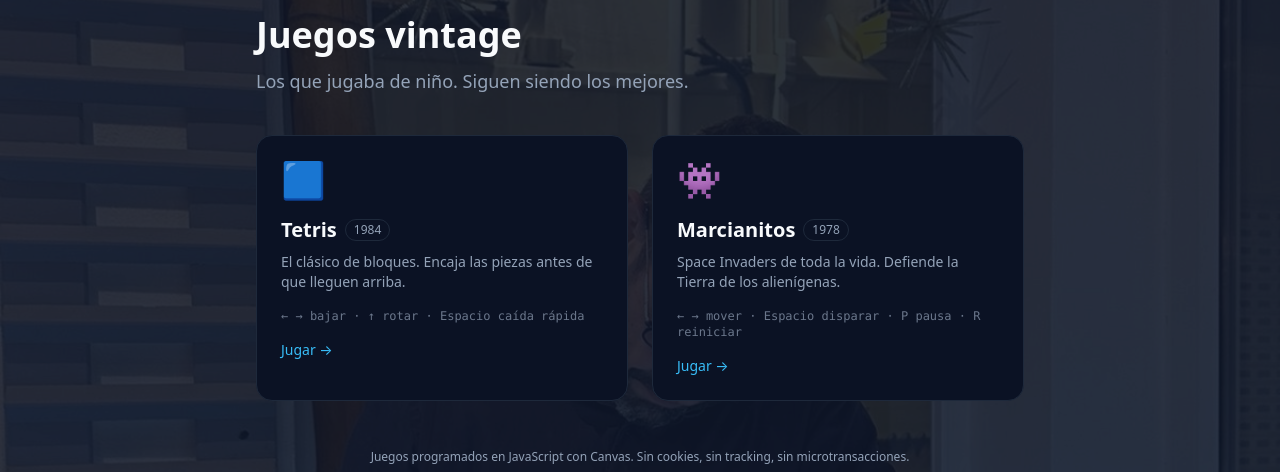
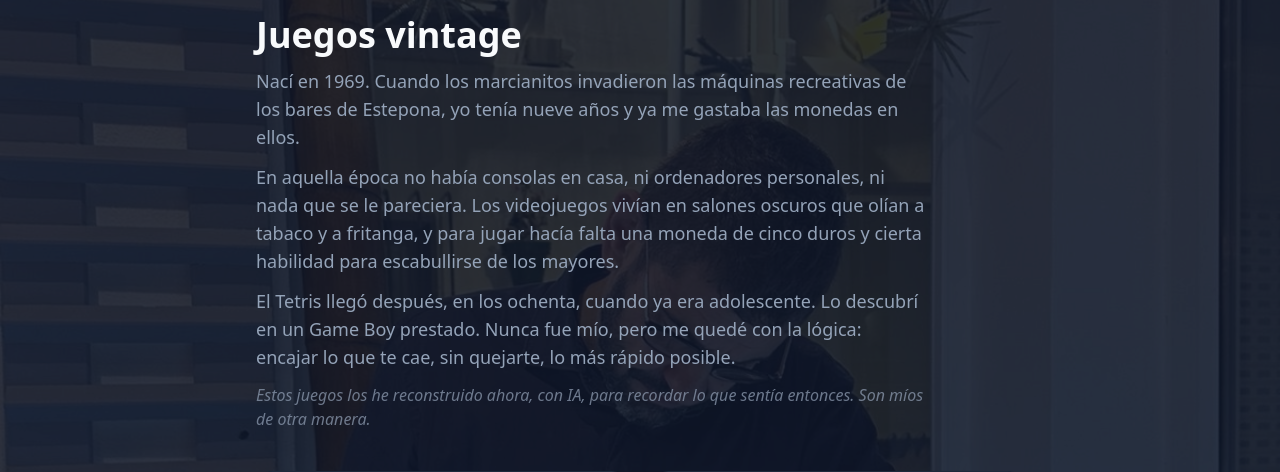
Before and after one commit to elcorreveidile/javier-soy-v2, a Next.js app: page /juegos in a window 1280 px wide. Shown: the part 150-622 px from the top of the page. Built offline with nearby package versions, Linux system fonts and the light colour scheme; no server answers.

Commit message:
feat: historia personal en página de juegos vintage

```diff
--- a/src/app/juegos/page.tsx
+++ b/src/app/juegos/page.tsx
@@ -27,9 +27,20 @@ export default function JuegosPage() {
         <div className="mb-10">
           <p className="text-accent text-sm font-medium mb-3 uppercase tracking-wider">Archivo · Nostalgia</p>
           <h1 className="text-4xl font-bold mb-3">Juegos vintage</h1>
-          <p className="text-muted text-lg">
-            Los que jugaba de niño. Siguen siendo los mejores.
-          </p>
+          <div className="space-y-3 text-muted text-lg max-w-2xl mb-6">
+            <p>
+              Nací en 1969. Cuando los marcianitos invadieron las máquinas recreativas de los bares de Estepona, yo tenía nueve años y ya me gastaba las monedas en ellos.
+            </p>
+            <p>
+              En aquella época no había consolas en casa, ni ordenadores personales, ni nada que se le pareciera. Los videojuegos vivían en salones oscuros que olían a tabaco y a fritanga, y para jugar hacía falta una moneda de cinco duros y cierta habilidad para escabullirse de los mayores.
+            </p>
+            <p>
+              El Tetris llegó después, en los ochenta, cuando ya era adolescente. Lo descubrí en un Game Boy prestado. Nunca fue mío, pero me quedé con la lógica: encajar lo que te cae, sin quejarte, lo más rápido posible.
+            </p>
+            <p className="text-base italic text-muted/70">
+              Estos juegos los he reconstruido ahora, con IA, para recordar lo que sentía entonces. Son míos de otra manera.
+            </p>
+          </div>
         </div>
 
         <div className="grid sm:grid-cols-2 gap-6">
```
